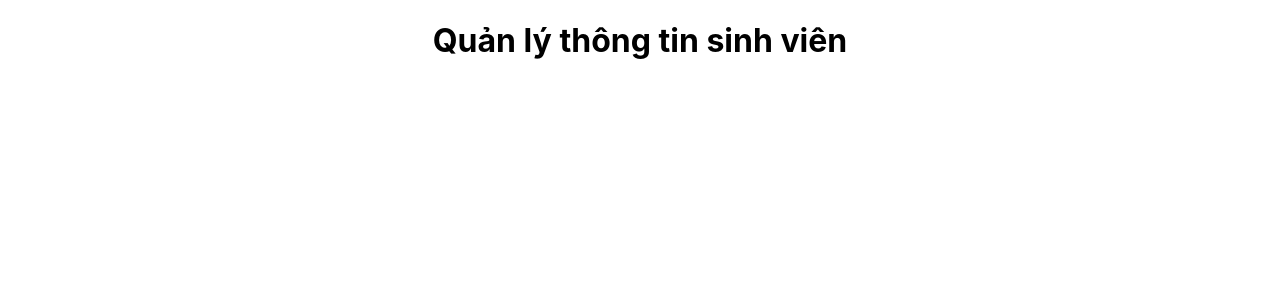
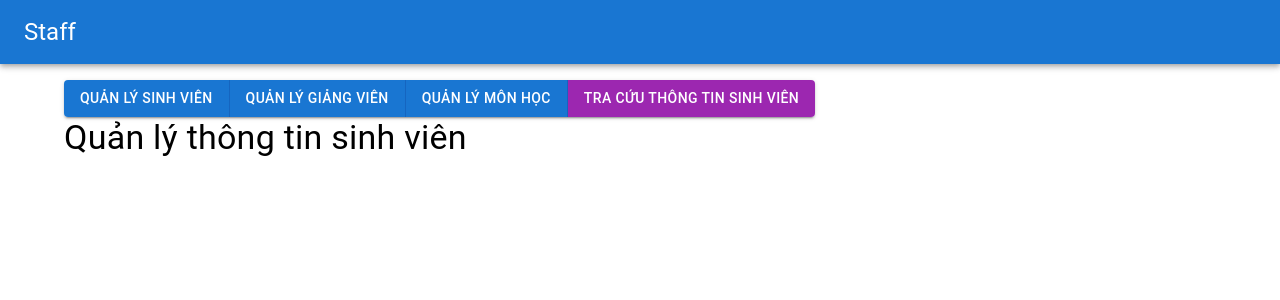
Before and after one commit to dubanteo19/StudentInfoManager, a React (Create React App) app: page / in a window 1280 px wide. Shown: the top 300 px of the page. Built offline with nearby package versions, Linux system fonts and the light colour scheme.

Commit message:
create header, studetn searching section

```diff
--- a/src/App.js
+++ b/src/App.js
@@ -1,10 +1,16 @@
 import './App.css';
+import { BrowserRouter, Route,Routes } from 'react-router-dom';
+import Home from './components/Home';
+import Search from './components/Search';
 
 function App() {
   return (
-    <div className="App">
-        <h1>Quản lý thông tin sinh viên</h1>
-    </div>
+    <BrowserRouter>
+      <Routes>
+        <Route exact path="/" element={<Home/>}/>
+        <Route exact path="students/search" element={<Search/>}/>
+      </Routes>
+    </BrowserRouter>
   );
 }
 
--- /dev/null
+++ b/src/components/Actions.jsx
@@ -0,0 +1,20 @@
+import { Container, Button, ButtonGroup } from "@mui/material";
+import React from "react";
+import { Link } from "react-router-dom";
+
+const Actions = () => {
+  return (
+    <Container>
+      <ButtonGroup variant="contained" sx={{ mt: 2 }}>
+        <Button >Quản lý sinh viên</Button>
+        <Button>Quản lý giảng viên</Button>
+        <Button>Quản lý môn học</Button>
+        <Link to="/students/search" >
+        <Button color="secondary">Tra cứu thông tin sinh viên</Button>
+        </Link>
+      </ButtonGroup>
+    </Container>
+  );
+};
+
+export default Actions;
--- /dev/null
+++ b/src/components/Header.jsx
@@ -0,0 +1,14 @@
+import { AppBar, Box, Toolbar, Typography } from "@mui/material";
+
+const Header = () => {
+  return (
+    <Box index>
+      <AppBar position="static">
+        <Toolbar>
+          <Typography variant="h5">Staff</Typography>
+        </Toolbar>
+      </AppBar>
+    </Box>
+  );
+};
+export default Header;
--- /dev/null
+++ b/src/components/Home.jsx
@@ -0,0 +1,16 @@
+import React from "react";
+import Header from './Header';
+import StudentManager from './StudentManager';
+import Actions from './Actions';
+
+const Home = () => {
+  return (
+    <>
+      <Header />
+      <Actions />
+      <StudentManager />
+    </>
+  );
+};
+
+export default Home;
--- /dev/null
+++ b/src/components/Search.jsx
@@ -0,0 +1,52 @@
+import React, { useState } from "react";
+import Header from "./Header";
+import Actions from "./Actions";
+import { Button, Box, Container, TextField, Stack } from "@mui/material";
+import StudentCard from "./StudentCard";
+
+const Search = () => {
+  let data = [
+    {
+      id: 21130444,
+      img: "https://static01.nyt.com/newsgraphics/2020/11/12/fake-people/4b806cf591a8a76adfc88d19e90c8c634345bf3d/fallbacks/mobile-07.jpg",
+      fullName: "Dư Thành Tèo",
+      faculty: "Công nghệ thông tin",
+      gender: "male",
+    },
+
+    {
+      id: 21130445,
+      img: "https://static01.nyt.com/newsgraphics/2020/11/12/fake-people/4b806cf591a8a76adfc88d19e90c8c634345bf3d/fallbacks/mobile-04.jpg",
+      fullName: "Nguyễn Thị Bà La",
+      faculty: "Nông Học",
+      gender: "male",
+    },
+  ];
+  const [students, setStudents] = useState(data);
+
+  return (
+    <>
+      <Header />
+      <Actions />
+      <Stack>
+        <TextField
+          variant="filled"
+          label="Mã số sinh viên"
+          size="small"
+        ></TextField>
+        <Button variant="contained" size="large">
+          Tìm kiếm
+        </Button>
+        <Container>
+          <Stack sx={{ mt: 2 }} direction="row" spacing={5}>
+            {students.map((item) => (
+              <StudentCard data={item} />
+            ))}
+          </Stack>
+        </Container>
+      </Stack>
+    </>
+  );
+};
+
+export default Search;
--- /dev/null
+++ b/src/components/StudentCard.jsx
@@ -0,0 +1,42 @@
+import {
+  Button,
+  Card,
+  CardActions,
+  CardContent,
+  CardMedia,
+  Typography,
+} from "@mui/material";
+import WomanIcon from "@mui/icons-material/Woman";
+import ManIcon from "@mui/icons-material/Man";
+import React from "react";
+
+function StudentCard(props) {
+  let data = props.data;
+  return (
+    <Card sx={{ width: 300 }}>
+      <CardMedia
+        component="img"
+        height={150}
+        sx={{ objectFit: "fill" }}
+        image={data.img}
+      />
+      <CardContent>
+        <Typography align="center" variant="h5">
+          {data.fullName}
+        </Typography>
+        <Typography variant="body">Mã số sinh viên: {data.id}</Typography>
+        <br></br>
+        <Typography variant="body">Khoa: {data.faculty}</Typography>
+        <br></br>
+        <Typography variant="g5">
+          Giới tính: {data.gender === "female" ? <WomanIcon /> : <ManIcon />}
+        </Typography>
+      </CardContent>
+      <CardActions>
+        <Button variant="contained">Xem chi tiết</Button>
+      </CardActions>
+    </Card>
+  );
+}
+
+export default StudentCard;
--- /dev/null
+++ b/src/components/StudentManager.jsx
@@ -0,0 +1,14 @@
+import { Container, Typography } from '@mui/material'
+import React from 'react'
+
+const StudentManager = () => {
+  return (
+    <Container >
+        <Typography variant="h4">
+            Quản lý thông tin sinh viên
+        </Typography>
+    </Container>
+  )
+}
+
+export default StudentManager
```
Also changed, not shown: package.json (+7 -0 lines), 1 other file (tests, documents, lock files or other folders).
